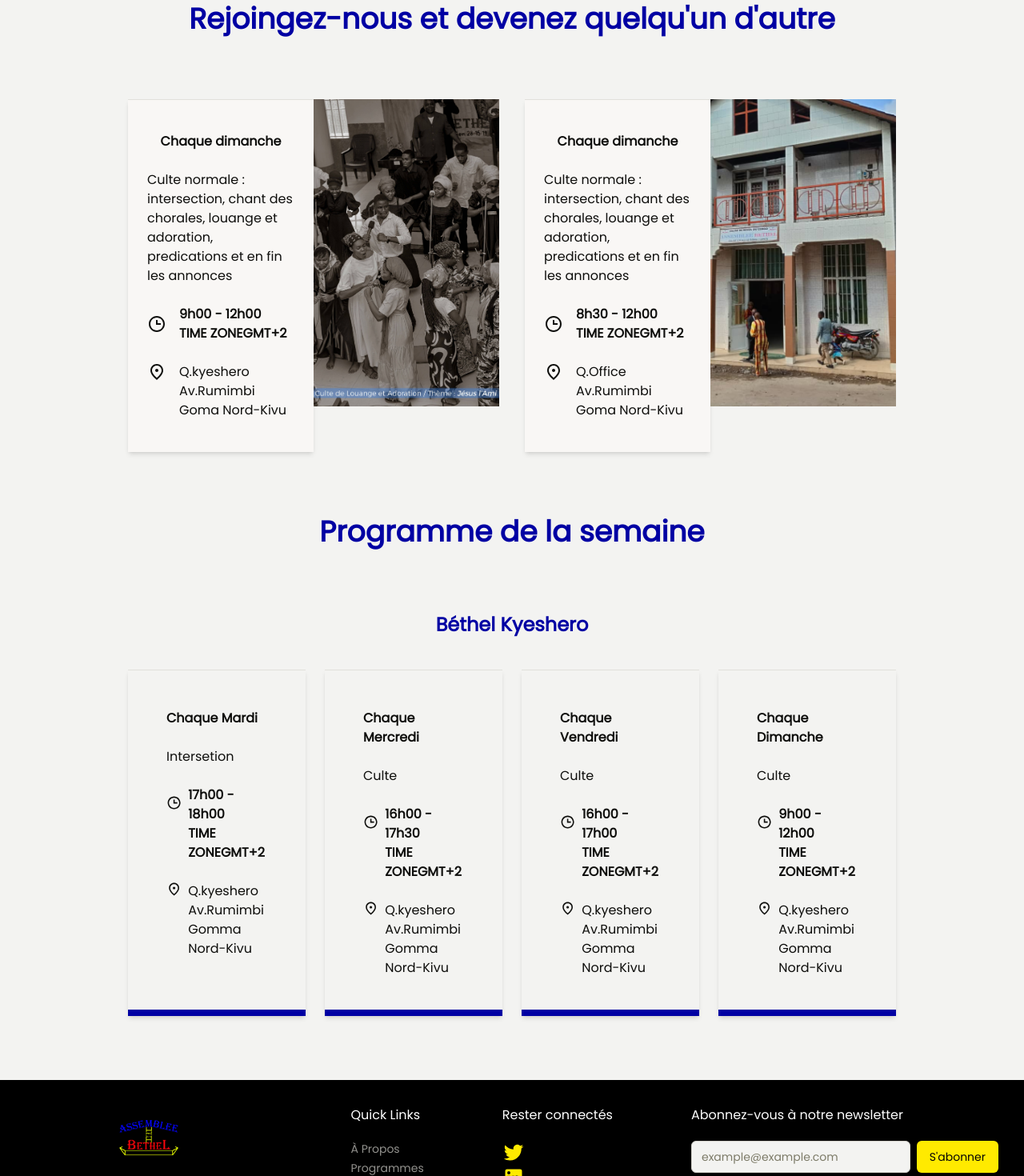
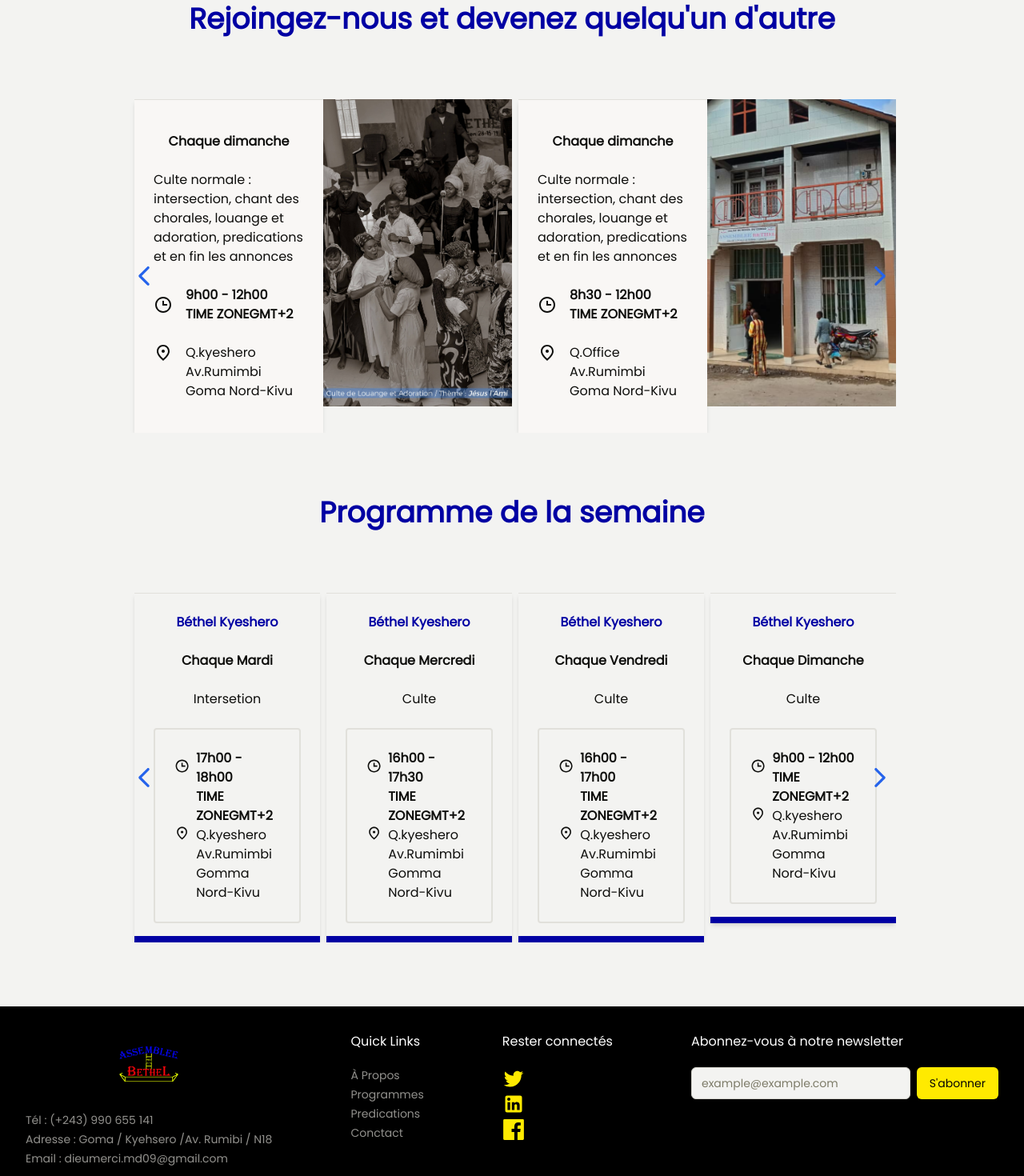
Before and after one commit to Dieumerci-M2/assemblee, a Next.js app: page /programmes in a window 1280 px wide. Shown: the part 796-2266 px from the top of the page at 80% size. Built offline with nearby package versions, Linux system fonts and the light colour scheme; a web font is replaced by a local one.

Commit message:
feat : Make ProgrammesSemain and ProgrameDimanche components as carousel

```diff
--- a/app/programmes/page.tsx
+++ b/app/programmes/page.tsx
@@ -1,7 +1,8 @@
+
 import React from 'react'
 import HeroSection from '@/components/programmesPage/heroSection'
-import CulteDimanche from '@/components/programmesPage/culteDimanche/Card'
-import CulteSemaine from '@/components/programmesPage/culteSemaine/Card'
+import ProgrammeDimeancheCarousel from '@/components/carousels/programmeDimeancheCarousel'
+import ProgrammeSemaineCarousel from '@/components/carousels/programmeSemaineCarousel'
 import { programmesPageContents } from '@/data/programsPage'
 
 const programmes = () => {
@@ -20,45 +21,15 @@ const programmes = () => {
             {programmeDimancheSection.title}
           </h3>
           <div className="w-full flex items-center justify-center gap-8">
-            {programmeDimancheSection.cards.map((card) => (
-              <CulteDimanche
-                key={card.title}
-                title={card.title}
-                description={card.description}
-                icon={card.iconHeure}
-                iconAdress={card.iconAdress}
-                heure={card.heure}
-                timeZoneTitle={card.timeZoneTitle}
-                timeZoneResponse={card.timeZoneResponse}
-                adressChurch={card.adresseChurch}
-                img={card.image}
-              />
-            ))
-            }
+            <ProgrammeDimeancheCarousel />
           </div>
         </section>
         <section className="w-full flex flex-col items-center">
           <h3 className="text-4xl font-semibold mb-20 text-cblue">
             {programmesSemaineSection.title}
           </h3>
-          <h3 className='font-bold text-2xl mb-10 text-cblue'>
-            {programmesSemaineSection.subTitle}
-          </h3>
           <div className='flex gap-6'>
-            {programmesSemaineSection.cards.map((card,index) => (
-              <CulteSemaine
-              key={index}
-                title={card.title}
-                subtitle={card.subtitle}
-                iconHeure={card.iconHeure}
-                iconAdress={card.iconAdress}
-                heure={card.heure}
-                timeZoneResponse={card.timeZoneResponse}
-                timeZoneTitle={card.timeZoneTitle}
-                adressChurch={card.adresseChurch}
-              />
-            ))}
-
+            <ProgrammeSemaineCarousel/>
           </div>
         </section>
       </article>
--- /dev/null
+++ b/components/carousels/programmeDimeancheCarousel.tsx
@@ -0,0 +1,62 @@
+"use client";
+
+import React from 'react'
+import { useDotButton } from "./dotButtons";
+import { PrevButton, NextButton, usePrevNextButtons } from "./arrowButtons";
+import useEmblaCarousel from "embla-carousel-react";
+import { programmesPageContents } from '@/data/programsPage';
+import CulteDimanche from '../programmesPage/culteDimanche/Card';
+
+const ProgrammeDimeancheCarousel : React.FC = () => {
+    const [emblaRef, emblaApi] = useEmblaCarousel({
+        slidesToScroll: "auto",
+        loop: true,
+      });
+
+      const { selectedIndex, scrollSnaps, onDotButtonClick } =
+        useDotButton(emblaApi);
+      const {
+        prevBtnDisabled,
+        nextBtnDisabled,
+        onPrevButtonClick,
+        onNextButtonClick,
+      } = usePrevNextButtons(emblaApi);
+  return (
+    <section className="w-full flex flex-col items-center gap-2 bg-transparent">
+      <div className=" overflow-hidden w-full relative">
+        <div className="flex">
+            {
+                programmesPageContents.programmeDimancheSection.cards.map((item, index)=>(
+                    <div className=" shrink-0 min-w-0 grow-0 pl-2 basis-1/2 " key={index}>
+                       <CulteDimanche
+                            key={item.title}
+                            title={item.title}
+                            description={item.description}
+                            icon={item.iconHeure}
+                            iconAdress={item.iconAdress}
+                            heure={item.heure}
+                            timeZoneTitle={item.timeZoneTitle}
+                            timeZoneResponse={item.timeZoneResponse}
+                            adressChurch={item.adresseChurch}
+                            img = {item.image}
+                       />
+                    </div>
+                ))
+            }
+        </div>
+        <PrevButton
+          className=" absolute top-1/2 left-2 text-blue-600"
+          onClick={onPrevButtonClick}
+          disabled={prevBtnDisabled}
+        />
+        <NextButton
+          className=" absolute top-1/2 right-2 text-blue-600"
+          onClick={onNextButtonClick}
+          disabled={nextBtnDisabled}
+        />
+      </div>
+    </section>
+  )
+}
+
+export default ProgrammeDimeancheCarousel
--- /dev/null
+++ b/components/carousels/programmeSemaineCarousel.tsx
@@ -0,0 +1,61 @@
+"use client";
+
+import React from 'react'
+import { useDotButton } from "./dotButtons";
+import { PrevButton, NextButton, usePrevNextButtons } from "./arrowButtons";
+import useEmblaCarousel from "embla-carousel-react";
+import CulteSemaine from '../programmesPage/culteSemaine/Card';
+import { programmesPageContents } from '@/data/programsPage';
+
+const ProgrammeSemaineCarousel : React.FC = () => {
+  const [emblaRef, emblaApi] = useEmblaCarousel({
+    slidesToScroll: "auto",
+    loop: true,
+  });
+
+  const { selectedIndex, scrollSnaps, onDotButtonClick } =
+    useDotButton(emblaApi);
+
+  const {
+    prevBtnDisabled,
+    nextBtnDisabled,
+    onPrevButtonClick,
+    onNextButtonClick,
+  } = usePrevNextButtons(emblaApi);
+  return (
+    <section className="w-full flex flex-col items-center gap-2 bg-transparent">
+      <div className=" overflow-hidden w-full relative" >
+        <div className="flex">
+            {programmesPageContents.programmesSemaineSection.cards.map((item, index)=>(
+                <div className=" shrink-0 min-w-0 grow-0 pl-2 basis-1/4 " key={index}>
+                   <CulteSemaine
+                      key={index}
+                      title={item.title}
+                      subtitle={item.subtitle}
+                      iconHeure={item.iconHeure}
+                      iconAdress={item.iconAdress}
+                      heure={item.heure}
+                      timeZoneResponse={item.timeZoneResponse}
+                      timeZoneTitle={item.timeZoneTitle}
+                      adressChurch={item.adresseChurch}
+                      nameChurch={item.nameChurch}
+                   />
+                </div>
+            ))}
+        </div>
+        <PrevButton
+          className=" absolute top-1/2 left-2 text-blue-600"
+          onClick={onPrevButtonClick}
+          disabled={prevBtnDisabled}
+        />
+        <NextButton
+          className=" absolute top-1/2 right-2 text-blue-600"
+          onClick={onNextButtonClick}
+          disabled={nextBtnDisabled}
+        />
+      </div>
+    </section>
+  )
+}
+
+export default ProgrammeSemaineCarousel
--- a/components/programmesPage/culteDimanche/Card.tsx
+++ b/components/programmesPage/culteDimanche/Card.tsx
@@ -16,7 +16,7 @@ interface IProps {
 const CulteDimanche = (props: IProps) => {
 
   return (
-    <div className='flex w-[50%]'>
+    <div className='flex w-full'>
       <div className='flex flex-col gap-6 px-6 py-10 w-[50%] bg-[#f9f7f5] shadow-md border-t'>
         <h3 className='font-semibold text-1xl text-center'>{props.title}</h3>
         <span>{props.description}</span>
--- a/components/programmesPage/culteSemaine/Card.tsx
+++ b/components/programmesPage/culteSemaine/Card.tsx
@@ -8,18 +8,21 @@ interface IProps {
   timeZoneTitle : string,
   timeZoneResponse : string,
   iconAdress : ReactNode,
-  adressChurch : string
+  adressChurch : string,
+  nameChurch : string
 }
 const CulteSemaine = (props : IProps) => {
   return (
     <div
-      className='flex flex-col gap-6 w-[25%] border-t after:absolute after:w-full after:h-[0.5rem]
-       overflow-hidden relative shadow-md p-12 after:bottom-0 after:left-0 after:bg-cblue'
+      className='flex flex-col gap-6 w-full border-t after:absolute after:w-full after:h-[0.5rem]
+       overflow-hidden relative shadow-md p-6 after:bottom-0 after:left-0 after:bg-cblue'
     >
-      <div className='flex flex-col gap-6'>
+      <div className='flex flex-col gap-6 items-center'>
+        <h3 className='font-bold  text-cblue'>{props.nameChurch}</h3>
         <h3 className='font-semibold'>{props.title}</h3>
         <h6>{props.subtitle}</h6>
       </div>
+      <div className='border-2 p-6 rounded-sm'>
       <div className='flex font-semibold gap-2'>
         <span className='mt-3'>{props.iconHeure}</span>
           <div>
@@ -34,6 +37,7 @@ const CulteSemaine = (props : IProps) => {
           <span>{props.iconAdress}</span>
           <span>{props.adressChurch}</span>
       </div>
+      </div>
     </div>
   )
 }
--- a/data/programsPage.tsx
+++ b/data/programsPage.tsx
@@ -51,6 +51,7 @@ export const programmesPageContents = {
                 timeZoneResponse : "GMT+2",
                 iconAdress : <PlaceIcon size={1.2} />,
                 adresseChurch : "Q.kyeshero Av.Rumimbi Gomma Nord-Kivu",
+                nameChurch : "Béthel Kyeshero"
             },
             {
                 title : "Chaque Mercredi",
@@ -61,6 +62,7 @@ export const programmesPageContents = {
                 timeZoneResponse : "GMT+2",
                 iconAdress : <PlaceIcon size={1.2} />,
                 adresseChurch : "Q.kyeshero Av.Rumimbi Gomma Nord-Kivu",
+                nameChurch : "Béthel Kyeshero"
             },
             {
                 title : "Chaque Vendredi",
@@ -71,6 +73,7 @@ export const programmesPageContents = {
                 timeZoneResponse : "GMT+2",
                 iconAdress : <PlaceIcon size={1.2} />,
                 adresseChurch : "Q.kyeshero Av.Rumimbi Gomma Nord-Kivu",
+                nameChurch : "Béthel Kyeshero"
             },
             {
                 title : "Chaque Dimanche",
@@ -81,6 +84,7 @@ export const programmesPageContents = {
                 timeZoneResponse : "GMT+2",
                 iconAdress : <PlaceIcon size={1.2} />,
                 adresseChurch : "Q.kyeshero Av.Rumimbi Gomma Nord-Kivu",
+                nameChurch : "Béthel Kyeshero"
             }
         ]
     },
```
